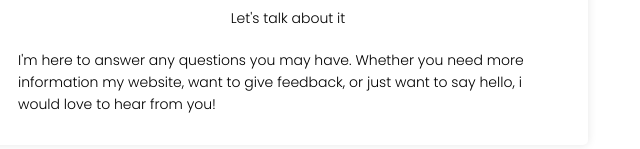
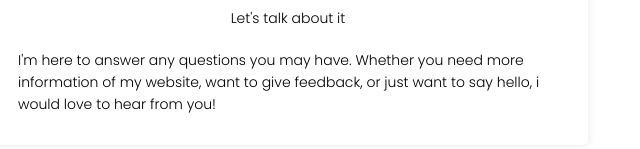
Before and after one commit to Demie-Agum/Agum.github.io, a plain HTML site: page contactus.html in a window 1280 px wide. Shown: the part 1281-1430 px from the top of the page, 352-992 px from the left. Drawn offline with Linux system fonts and the light colour scheme.

Commit message:
Update contactus.html

```diff
--- a/contactus.html
+++ b/contactus.html
@@ -46,7 +46,7 @@
                 <input type="submit" value="Send Message">
             </form>
             <p class="text-center">Let's talk about it</p>
-            <p>I'm here to answer any questions you may have. Whether you need more information my website, want to give feedback, or just want to say hello, i would love to hear from you!</p>
+            <p>I'm here to answer any questions you may have. Whether you need more information of my website, want to give feedback, or just want to say hello, i would love to hear from you!</p>
         </div>
         </body>
         </html>
```
